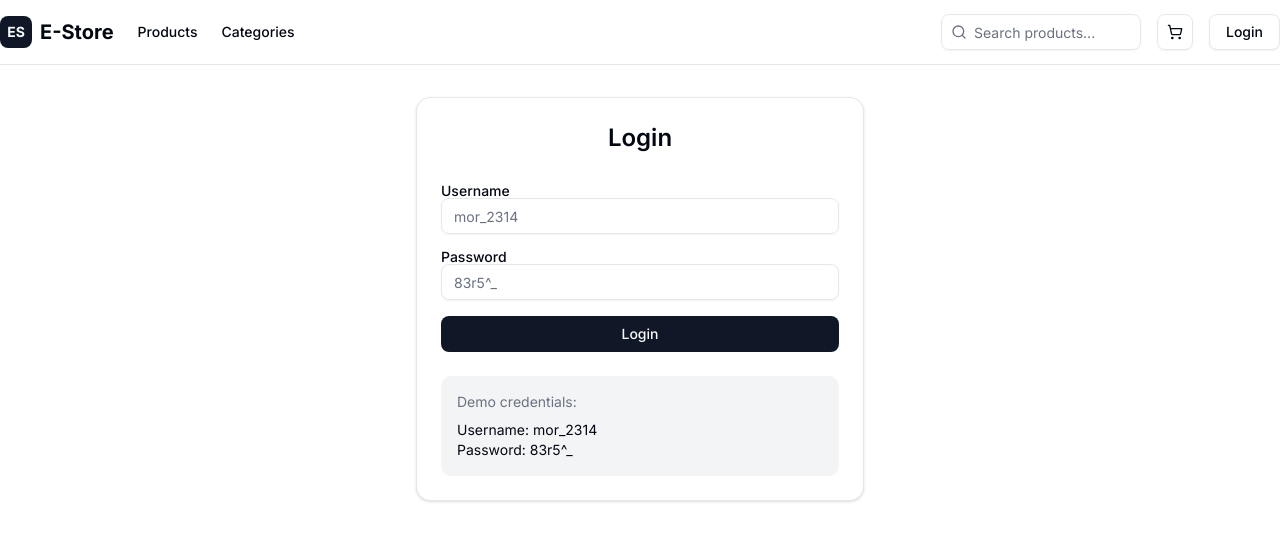
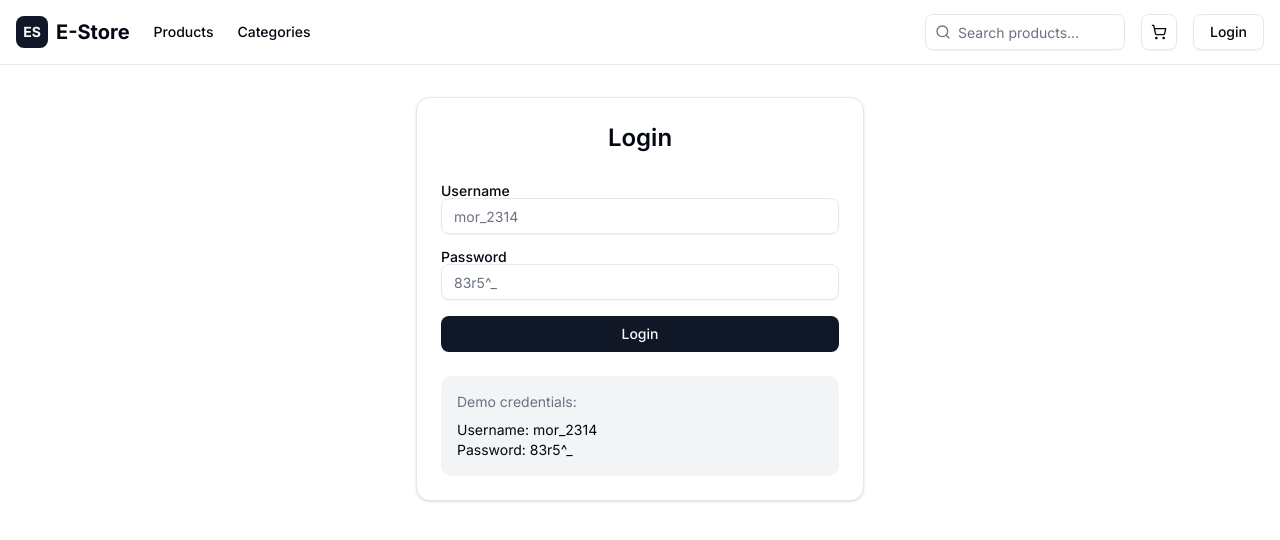
Before and after one commit to MiraslauSharkouski/ecommerce-store, a Next.js app: page /login in a window 1280 px wide. Shown: the top 540 px of the page. Built offline with nearby package versions, Linux system fonts and the light colour scheme.

Commit message:
add padding on header

```diff
--- a/components/Header.tsx
+++ b/components/Header.tsx
@@ -24,7 +24,7 @@ export default function Header() {
 
   return (
     <header className="sticky top-0 z-50 w-full border-b bg-background/95 backdrop-blur supports-[backdrop-filter]:bg-background/60">
-      <div className="container flex h-16 items-center justify-between">
+      <div className="container flex h-16 items-center justify-between mx-auto px-4">
         <div className="flex items-center gap-6">
           <Link href="/" className="flex items-center space-x-2">
             <div className="h-8 w-8 bg-primary rounded-md flex items-center justify-center">
```
